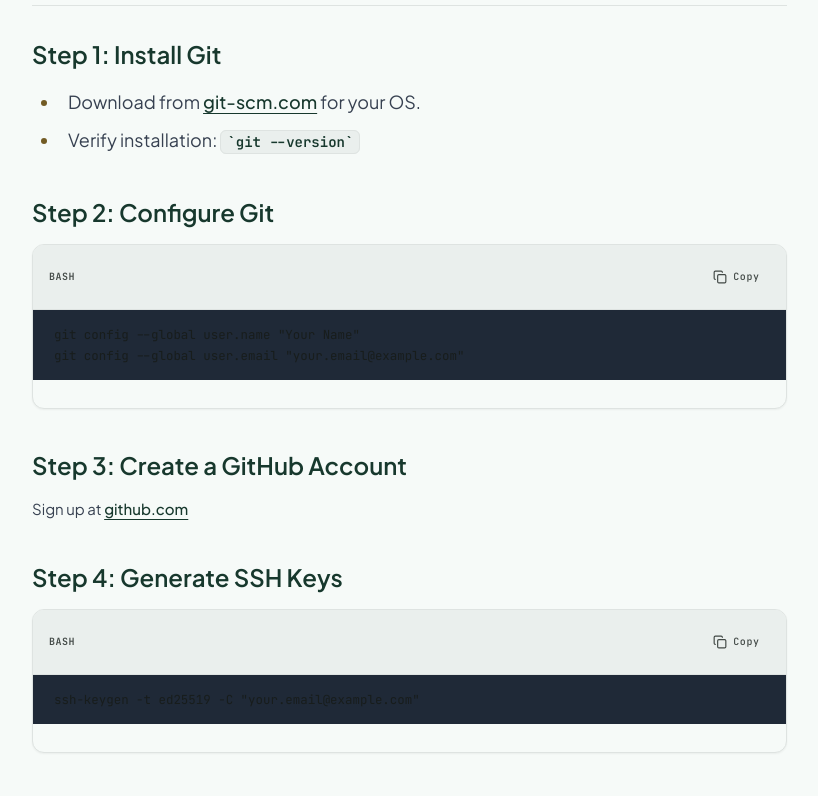
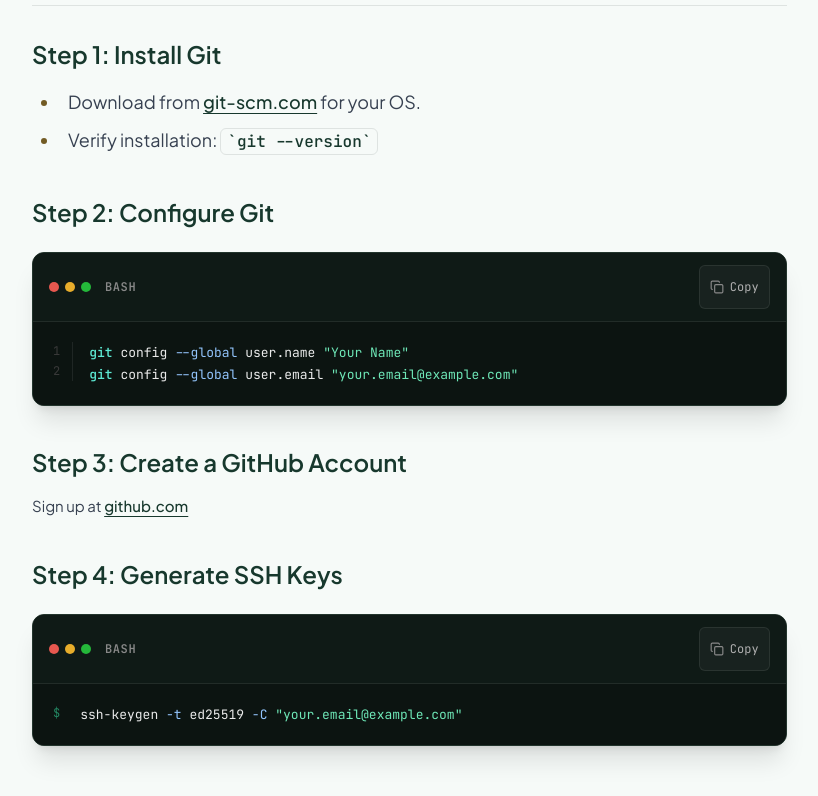
Before and after one commit to Shahil-Ahamad-Per/Portfolio, a Next.js app: page /blog/1 in a window 1280 px wide. Shown: the part 2124-2920 px from the top of the page, without its empty margins (32-850 px from the left). Built offline with nearby package versions, Linux system fonts and the light colour scheme.

Commit message:
improved the Blog

```diff
--- a/app/blog/[id]/BlogClient.tsx
+++ b/app/blog/[id]/BlogClient.tsx
@@ -22,6 +22,17 @@ import {
   type TocItem,
 } from "@/hooks/use-table-of-contents";
 import { useReadingProgress } from "@/hooks/use-reading-progress";
+import Prism from "prismjs";
+import "prismjs/components/prism-bash";
+import "prismjs/components/prism-typescript";
+import "prismjs/components/prism-javascript";
+import "prismjs/components/prism-json";
+import "prismjs/components/prism-markdown";
+import "prismjs/components/prism-css";
+import "prismjs/components/prism-jsx";
+import "prismjs/components/prism-tsx";
+import "prismjs/components/prism-sql";
+import "prismjs/components/prism-python";
 
 function extractText(children: React.ReactNode): string {
   if (
@@ -89,6 +100,32 @@ function MarkdownH3({
   );
 }
 
+function highlightCode(code: string, rawLanguage: string): string {
+  const lang = rawLanguage.toLowerCase().trim();
+  const grammar =
+    Prism.languages[lang] ||
+    (lang === "ts" ? Prism.languages.typescript : undefined) ||
+    (lang === "js" ? Prism.languages.javascript : undefined) ||
+    (lang === "sh" || lang === "shell" || lang === "zsh"
+      ? Prism.languages.bash
+      : undefined) ||
+    (lang === "py" ? Prism.languages.python : undefined) ||
+    Prism.languages[lang] ||
+    Prism.languages.javascript;
+
+  if (grammar) {
+    try {
+      return Prism.highlight(code, grammar, lang);
+    } catch {
+      // Fallback to unhighlighted safe HTML
+    }
+  }
+  return code
+    .replace(/&/g, "&amp;")
+    .replace(/</g, "&lt;")
+    .replace(/>/g, "&gt;");
+}
+
 function MarkdownCode({
   className,
   children,
@@ -102,7 +139,7 @@ function MarkdownCode({
   if (!isBlock) {
     return (
       <code
-        className="border-surface-container-high/70 rounded-md border bg-surface-container px-1.5 py-0.5 font-mono text-xs text-primary sm:text-sm"
+        className="rounded-md border border-surface-container-high/80 bg-surface-container/80 px-1.5 py-0.5 font-mono text-[13px] font-medium text-primary dark:bg-surface-container-high/50 dark:text-teal-300"
         {...props}
       >
         {children}
@@ -112,43 +149,88 @@ function MarkdownCode({
 
   const handleCopy = () => {
     const textToCopy = rawText.replace(/\n$/, "");
+    if (typeof navigator !== "undefined" && navigator.clipboard) {
       navigator.clipboard.writeText(textToCopy);
       setCopied(true);
       setTimeout(() => setCopied(false), 2000);
+    }
   };
 
   const language = className?.replace("language-", "") || "code";
+  const cleanCode = rawText.replace(/\n$/, "");
+  const lines = cleanCode.split("\n");
+  const highlightedHtml = highlightCode(cleanCode, language);
+  const isBash = ["bash", "sh", "shell", "zsh"].includes(
+    language.toLowerCase()
+  );
 
   return (
-    <div className="border-surface-container-high/80 group relative my-6 overflow-hidden rounded-xl border bg-surface shadow-sm">
-      <div className="border-surface-container-high/80 flex items-center justify-between border-b bg-surface-container px-4 py-2.5">
-        <span className="font-label-sm text-label-sm font-semibold uppercase tracking-wider text-on-surface-variant">
+    <div className="not-prose group relative my-6 overflow-hidden rounded-xl border border-[#23352d] dark:border-emerald-500/25 bg-[#0c1411] shadow-xl dark:shadow-2xl dark:shadow-emerald-950/40 transition-all duration-300 hover:border-emerald-500/40">
+      {/* Window Bar */}
+      <div className="flex items-center justify-between border-b border-white/[0.08] bg-[#0f1a16] px-4 py-2.5 sm:py-3 text-slate-200">
+        <div className="flex items-center gap-2.5">
+          {/* macOS traffic dots */}
+          <div className="flex items-center gap-1.5" aria-hidden="true">
+            <span className="h-2.5 w-2.5 rounded-full bg-[#ff5f56]/90 transition-opacity group-hover:opacity-100" />
+            <span className="h-2.5 w-2.5 rounded-full bg-[#ffbd2e]/90 transition-opacity group-hover:opacity-100" />
+            <span className="h-2.5 w-2.5 rounded-full bg-[#27c93f]/90 transition-opacity group-hover:opacity-100" />
+          </div>
+          <span className="ml-1 font-mono text-xs font-semibold uppercase tracking-wider text-slate-400">
             {language}
           </span>
+        </div>
+
         <button
           type="button"
           onClick={handleCopy}
-          aria-label={copied ? "Copied code" : "Copy"}
-          className="flex items-center gap-1.5 rounded-md px-2.5 py-1 font-label-sm text-label-sm text-on-surface-variant transition-colors hover:bg-surface-container-high hover:text-primary"
+          aria-label={copied ? "Copied code" : "Copy code"}
+          className="flex items-center gap-1.5 rounded-md border border-white/[0.08] bg-white/[0.04] px-2.5 py-1 font-mono text-xs text-slate-300 transition-colors hover:bg-white/[0.1] hover:text-white"
         >
           {copied ? (
             <>
-              <Check className="h-3.5 w-3.5 text-primary" />
-              <span>Copied!</span>
+              <Check className="h-3.5 w-3.5 text-emerald-400" />
+              <span className="text-emerald-400">Copied!</span>
             </>
           ) : (
             <>
-              <Copy className="h-3.5 w-3.5" />
+              <Copy className="h-3.5 w-3.5 text-slate-400" />
               <span>Copy</span>
             </>
           )}
         </button>
       </div>
-      <pre className="bg-surface-container-lowest/80 !mt-0 overflow-x-auto !rounded-none p-4 font-mono text-xs leading-relaxed text-on-surface dark:bg-surface-container-lowest sm:text-sm">
-        <code className="font-mono text-on-surface" {...props}>
-          {children}
-        </code>
+
+      {/* Code Block Body */}
+      <div className="overflow-x-auto p-4 sm:p-5 font-mono text-xs sm:text-[13px] leading-relaxed text-slate-100 bg-[#0c1411]">
+        <div className="flex items-start gap-3 sm:gap-4">
+          {/* Line Numbers or Bash Prompt */}
+          {lines.length > 1 ? (
+            <div
+              className="flex select-none flex-col text-right font-mono text-xs text-slate-600 dark:text-emerald-500/35 space-y-0 leading-relaxed pr-3 border-r border-white/[0.08]"
+              aria-hidden="true"
+            >
+              {lines.map((_, i) => (
+                <span key={i}>{i + 1}</span>
+              ))}
+            </div>
+          ) : isBash ? (
+            <div
+              className="select-none font-mono text-xs text-emerald-400/60 pr-1 leading-relaxed"
+              aria-hidden="true"
+            >
+              $
+            </div>
+          ) : null}
+
+          {/* Highlighted Code */}
+          <pre className="!m-0 !p-0 bg-transparent overflow-x-auto font-mono text-xs sm:text-[13px] leading-relaxed text-slate-100 flex-1 whitespace-pre">
+            <code
+              className="font-mono text-slate-100 block"
+              dangerouslySetInnerHTML={{ __html: highlightedHtml }}
+            />
           </pre>
+        </div>
+      </div>
     </div>
   );
 }
--- a/app/globals.css
+++ b/app/globals.css
@@ -320,3 +320,77 @@ html {
 #blog-content h3 {
   scroll-margin-top: 5rem; /* Matches sticky navbar height */
 }
+
+/* Code block syntax highlighting */
+.token.comment,
+.token.prolog,
+.token.doctype,
+.token.cdata {
+  color: #64748b;
+  font-style: italic;
+}
+
+.token.punctuation {
+  color: #94a3b8;
+}
+
+.token.namespace {
+  opacity: 0.7;
+}
+
+.token.property,
+.token.tag,
+.token.constant,
+.token.symbol,
+.token.deleted {
+  color: #fca5a5;
+}
+
+.token.boolean,
+.token.number {
+  color: #fcd34d;
+}
+
+.token.selector,
+.token.attr-name,
+.token.string,
+.token.char,
+.token.builtin,
+.token.inserted {
+  color: #6ee7b7;
+}
+
+.token.operator,
+.token.entity,
+.token.url {
+  color: #7dd3fc;
+}
+
+.token.atrule,
+.token.attr-value,
+.token.keyword {
+  color: #fbbf24;
+  font-weight: 600;
+}
+
+.token.function,
+.token.class-name {
+  color: #5eead4;
+  font-weight: 500;
+}
+
+.token.regex,
+.token.important,
+.token.variable,
+.token.parameter {
+  color: #93c5fd;
+}
+
+.token.important,
+.token.bold {
+  font-weight: bold;
+}
+
+.token.italic {
+  font-style: italic;
+}
--- a/package.json
+++ b/package.json
@@ -62,6 +62,7 @@
     "lucide-react": "^0.454.0",
     "next": "^15.2.4",
     "next-themes": "^0.4.4",
+    "prismjs": "^1.30.0",
     "react": "^19",
     "react-day-picker": "8.10.1",
     "react-dom": "^19",
@@ -83,6 +84,7 @@
     "@testing-library/react": "^16.3.2",
     "@testing-library/user-event": "^14.6.5",
     "@types/node": "^22",
+    "@types/prismjs": "^1.26.6",
     "@types/react": "^19",
     "@types/react-dom": "^19",
     "@vitejs/plugin-react": "^6.1.0",
```
Also changed, not shown: 1 other file (tests, documents, lock files or other folders). Lines whose indentation alone changed are shown as unchanged.
